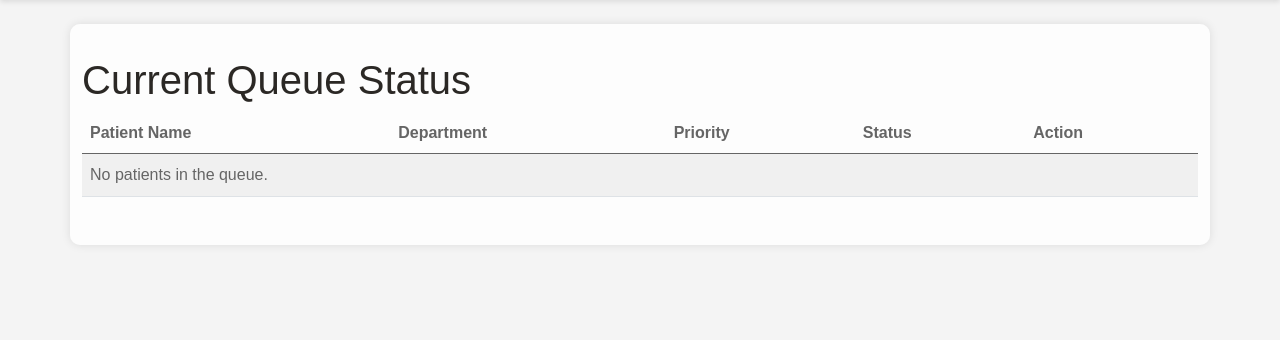
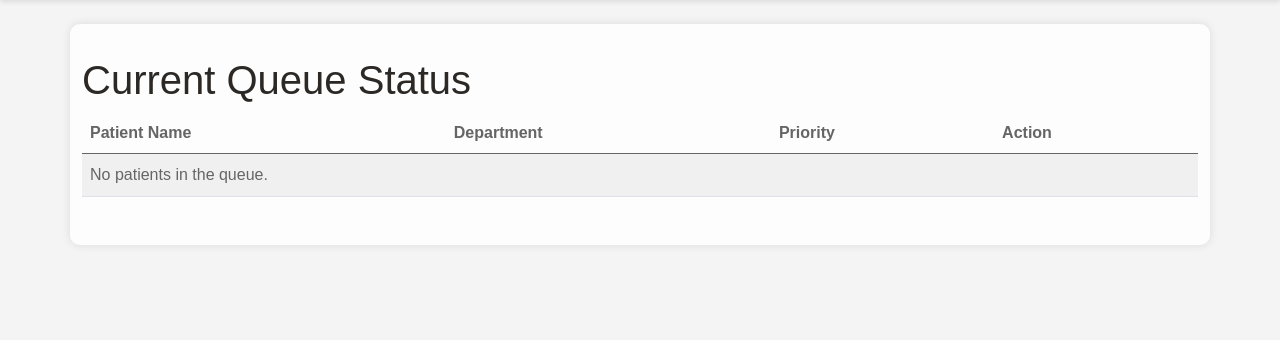
Before and after one commit to Flora72/Serenity-Medical-Center, a Django app: page /queue_status/ in a window 1280 px wide. Shown: the part 106-446 px from the top of the page. Run offline with Django 5.2, Linux system fonts and the light colour scheme; the visitor is signed in with stand-in values (Sample User, id 1); data that the repository does not hold is empty; some libraries are stand-ins or nearby versions.

Commit message:
Commit changes

```diff
--- a/SerenityApp/models.py
+++ b/SerenityApp/models.py
@@ -14,7 +14,6 @@ class Patient(models.Model):
     priority = models.CharField(max_length=50)
     doctor = models.ForeignKey('Doctor', on_delete=models.SET_NULL, null=True, blank=True)
     registered_at = models.DateTimeField(auto_now_add=True)
-    contact_number = models.CharField(max_length=15, blank=True, null=True)
     email = models.EmailField(max_length=100, blank=True, null=True)
 
     STATUS_CHOICES = [
--- a/SerenityApp/templates/queue_status.html
+++ b/SerenityApp/templates/queue_status.html
@@ -6,7 +6,7 @@
     <meta name="viewport" content="width=device-width, initial-scale=1.0">
     <title>Queue Status</title>
     <link rel="stylesheet" href="{% static 'css/bootstrap.min.css' %}">
-     <link rel="icon" href="{% static 'images/favicon.png' %}" type="image/x-icon">
+    <link rel="icon" href="{% static 'images/favicon.png' %}" type="image/x-icon">
     <link rel="stylesheet" href="{% static 'css/styles.css' %}">
 </head>
 <body>
@@ -39,7 +39,6 @@
                     <th>Patient Name</th>
                     <th>Department</th>
                     <th>Priority</th>
-                    <th>Status</th>
                     <th>Action</th>
                 </tr>
             </thead>
@@ -51,30 +50,13 @@
                         <td>{{ patient.department.name }}</td>
                         <td>{{ patient.priority }}</td>
                         <td>
-                            <span style="
-                                {% if patient.status == 'waiting' %}
-                                    background-color: yellow; color: black;
-                                {% elif patient.status == 'in_queue' %}
-                                    background-color: blue; color: white;
-                                {% elif patient.status == 'under_observation' %}
-                                    background-color: orange; color: white;
-                                {% elif patient.status == 'discharged' %}
-                                    background-color: green; color: white;
-                                {% else %}
-                                    background-color: gray; color: white;
-                                {% endif %}
-                            " class="badge">{{ patient.get_status_display }}</span>
-                        </td>
-                        <td>
-                            {% if patient.status == 'waiting' %}
-                                <a href="{% url 'mark_next_patient' patient.id %}" class="btn btn-sm btn-primary">Next</a>
-                            {% endif %}
+                            <a href="{% url 'mark_next_patient' patient.id %}" class="btn btn-sm btn-primary">Next</a>
                         </td>
                     </tr>
                     {% endfor %}
                 {% else %}
                     <tr>
-                        <td colspan="5">No patients in the queue.</td>
+                        <td colspan="4">No patients in the queue.</td>
                     </tr>
                 {% endif %}
             </tbody>
--- a/SerenityApp/views.py
+++ b/SerenityApp/views.py
@@ -43,17 +43,19 @@ def queue_status(request):
         return HttpResponseRedirect(f"{reverse('login_view')}?next={request.path}")
 
     # Order patients by priority and registration time
-    patients = Patient.objects.filter(status='Waiting').order_by('priority', 'registered_at')
+    patients = Patient.objects.filter(status='waiting').order_by('priority', 'registered_at')
     patients_list = [{
         'id': patient.id,
         'name': patient.name,
         'department': patient.department.name if patient.department else 'N/A',
         'priority': patient.priority,
         'doctor_name': patient.doctor.name if patient.doctor else 'N/A',
-        'status': patient.status
     } for patient in patients]
 
     return render(request, 'queue_status.html', {'patients': patients_list})
+
+
+
 
 def mark_next_patient(request, id):
     patient = get_object_or_404(Patient, id=id)
```
Also changed, not shown: SerenityApp/migrations/0001_initial.py, 1 other file.
